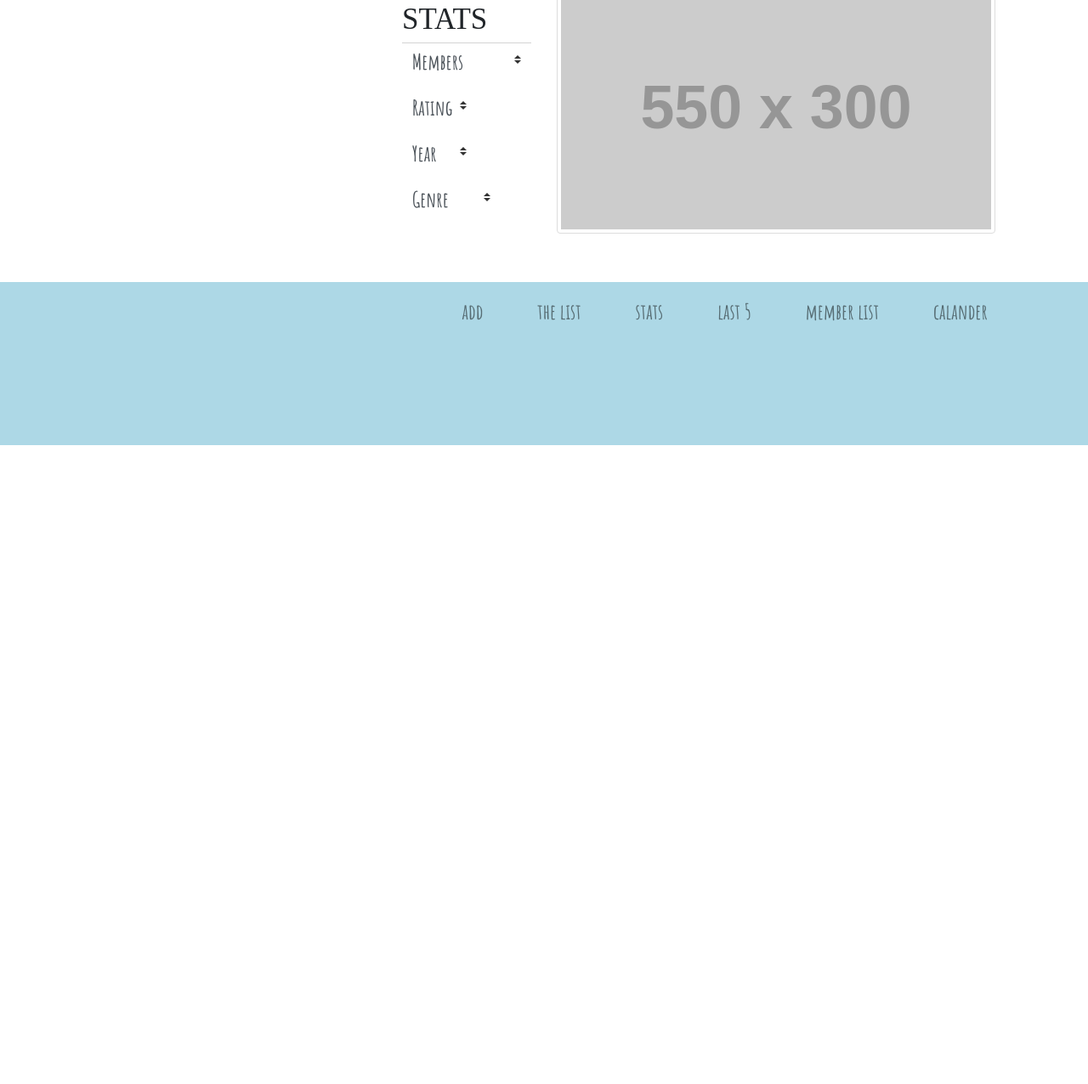
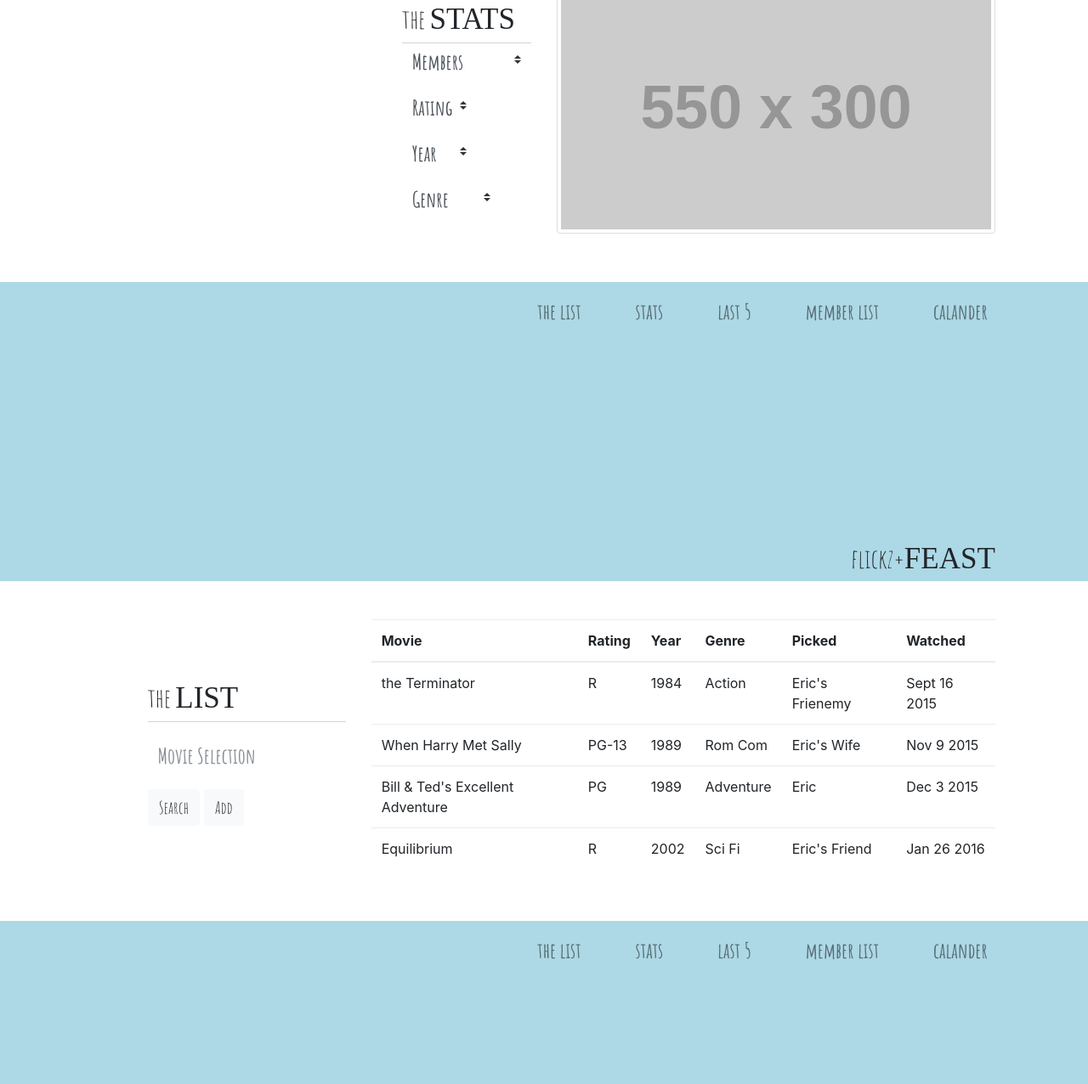
Before and after one commit to ejstraband/filmzAndFeasts, a plain HTML site: page index.html in a window 1280 px wide. Shown: the part 980-2256 px from the top of the page at 85% size. Before the commit the page ends 1504 px from the top, so only its background shows below. Drawn offline with nearby package versions, Linux system fonts and the light colour scheme; placeholder pictures from the web are drawn by us; a web font is replaced by a local one.

Commit message:
3rd commit. Added the List page, table and catagories for the list that has been already created. A button to search list and add new movies. Table is reposnsive, should shrink if needed. Removed ADD tab from template page, being that it is now in the List. Still need to add id tags.

```diff
--- a/index.html
+++ b/index.html
@@ -55,9 +55,6 @@
 				<div class="collapse navbar-collapse" id="navbarSupportedContent " >
 					<ul class="navbar-nav ml-auto ">
 						<li class="nav-item amaticFont pl-4 pr-4">
-							<a class="nav-link" href="#">add</a>
-						</li>
-						<li class="nav-item amaticFont pl-4 pr-4">
 							<a class="nav-link" href="#">the list</a>
 						</li>
 						<li class="nav-item amaticFont pl-4 pr-4">
@@ -83,7 +80,7 @@
 
 
 
-<!-- The Stats Screen -->
+<!-- The Stats Page -->
 
 
 
@@ -102,7 +99,6 @@
 		<div class='col-md-1 d-flex' style="height: 25rem">
 			<div class=' w-100 p-0 m-0 d-flex align-items-center'>
 				<div class='ml-auto'>
-
 				</div>
 			</div>
 		</div>
@@ -110,10 +106,8 @@
 			<div class=' w-100 p-0 m-0 d-flex align-items-center'>
 				<div class='ml-auto'>
 					<div style="border-bottom: solid 1px lightgrey">
-					<span style="font-family: Amatic SC; font-size: 31px "></span><span style="font-family: Freckle Face; font-size: 35px">STATS</span>
-				</div>
-
-
+						<span style="font-family: Amatic SC; font-size: 31px ">the </span><span style="font-family: Freckle Face; font-size: 35px"> STATS</span>
+					</div>
 					<select class="custom-select mb-3 border-0 amaticFont">
 						<option selected >Members</option>
 						<option value="1">All</option>
@@ -153,7 +147,6 @@
 						<option value="4">Crime</option>
 						<option value="5">Drama</option>
 						<option value="5">etc...</option>
-
 					</select>
 				</div>
 			</div>
@@ -182,8 +175,137 @@
 				<div class="collapse navbar-collapse" id="navbarSupportedContent " >
 					<ul class="navbar-nav ml-auto ">
 						<li class="nav-item amaticFont pl-4 pr-4">
-							<a class="nav-link" href="#">add</a>
+							<a class="nav-link" href="#">the list</a>
 						</li>
+						<li class="nav-item amaticFont pl-4 pr-4">
+							<a class="nav-link " href="#">stats</a>
+						</li>
+						<li class="nav-item amaticFont pl-4 pr-4">
+							<a class="nav-link " href="#">last 5</a>
+						</li>
+						<li class="nav-item amaticFont pl-4 pr-4">
+							<a class="nav-link " href="#">member list</a>
+						</li>
+						<li class="nav-item amaticFont pl-4" >
+							<a class="nav-link " href="#">calander</a>
+						</li>
+					</ul>
+				</div>
+			</nav>
+		</div>
+	</div>
+</div>
+
+
+
+
+<!-- The List Page -->
+
+
+
+
+
+<div id="listPage" class='container-fluid m-0 p-0 '>
+	<div class='row ' style="height: 10rem; background-color: lightblue" >
+		<div class='col-md-11 d-flex' >
+			<div class=' w-100 p-0 m-0 d-flex align-items-end'>
+				<div class='ml-auto'>
+					<span style="font-family: Amatic SC; font-size: 31px ">flickz+</span><span style="font-family: Freckle Face; font-size: 35px">FEAST</span>
+				</div>
+			</div>
+		</div>
+	</div>
+	<div class='row' >
+		<div class='col-md-1 d-flex' style="height: 25rem">
+			<div class=' w-100 p-0 m-0 d-flex align-items-center'>
+				<div class='ml-auto'>
+				</div>
+			</div>
+		</div>
+		<div class='col-md-3 d-flex' style="height: 25rem">
+			<div class=' w-100 p-0 m-0 d-flex align-items-center'>
+				<div class='ml-auto'>
+					<div  class="mb-3" style="border-bottom: solid 1px lightgrey">
+						<span style="font-family: Amatic SC; font-size: 31px ">the </span><span style="font-family: Freckle Face; font-size: 35px">LIST</span>
+					</div>
+					<form>
+						<div>
+							<input type="movie" class="form-control border-0 mb-3 amaticFont" style="font-size: 25px" id="" placeholder="Movie Selection"></input>
+						</div>
+						<div >
+							<button type="submit" class="btn btn-light amaticFont" style="font-size: 20px">Search</button>
+							<button type="submit" class="btn btn-light amaticFont" style="font-size: 20px">Add</button>
+						</div>
+					</form>
+				</div>
+			</div>
+		</div>
+		<div class='col-md-7 d-flex' style="height: 25rem">
+			<div class="table-responsive w-100 p-0 m-0 d-flex align-items-center">
+				<table class="table">
+					<thead>
+						<tr>
+							<th>Movie</th>
+							<th>Rating</th>
+							<th>Year</th>
+							<th>Genre</th>
+							<th>Picked</th>
+							<th>Watched</th>
+						</tr>
+					</thead>
+					<tbody>
+						<tr>
+							<td>the Terminator</td>
+							<td>R</td>
+							<td>1984</td>
+							<td>Action</td>
+							<td>Eric's Frienemy</td>
+							<td>Sept 16 2015</td>
+						</tr>
+						<tr>
+							<td>When Harry Met Sally</td>
+							<td>PG-13</td>
+							<td>1989</td>
+							<td>Rom Com</td>
+							<td>Eric's Wife</td>
+							<td>Nov 9 2015</td>
+						</tr>
+						<tr>
+							<td>Bill & Ted's Excellent Adventure</td>
+							<td>PG</td>
+							<td>1989</td>
+							<td>Adventure</td>
+							<td>Eric</td>
+							<td>Dec 3 2015</td>
+						</tr>
+						<tr>
+							<td>Equilibrium</td>
+							<td>R</td>
+							<td>2002</td>
+							<td>Sci Fi</td>
+							<td>Eric's Friend</td>
+							<td>Jan 26 2016</td>
+						</tr>
+					</tbody>
+				</table>
+			</div>
+		</div>
+		<div class='col-md-1 d-flex' style="height: 25rem">
+			<div class=' w-100 p-0 m-0 d-flex align-items-center'>
+				<div class='ml-auto'>
+
+				</div>
+			</div>
+		</div>
+	</div>
+	<div class='row' style="height: 12rem; background-color: lightblue">
+		<div class='col-md-11 p-0' >
+			<nav class="navbar navbar-expand-lg navbar-light  navbar-right ">
+				<button class="navbar-toggler" type="button" data-toggle="collapse" data-target="#navbarSupportedContent" aria-controls="navbarSupportedContent" aria-expanded="false" aria-label="Toggle navigation">
+					<span class="navbar-toggler-icon"></span>
+				</button>
+				<div class="collapse navbar-collapse" id="navbarSupportedContent " >
+					<ul class="navbar-nav ml-auto ">
 						<li class="nav-item amaticFont pl-4 pr-4">
 							<a class="nav-link" href="#">the list</a>
 						</li>
@@ -207,6 +329,5 @@
 </div>
 
 
-
 </body>
 </html>
```
